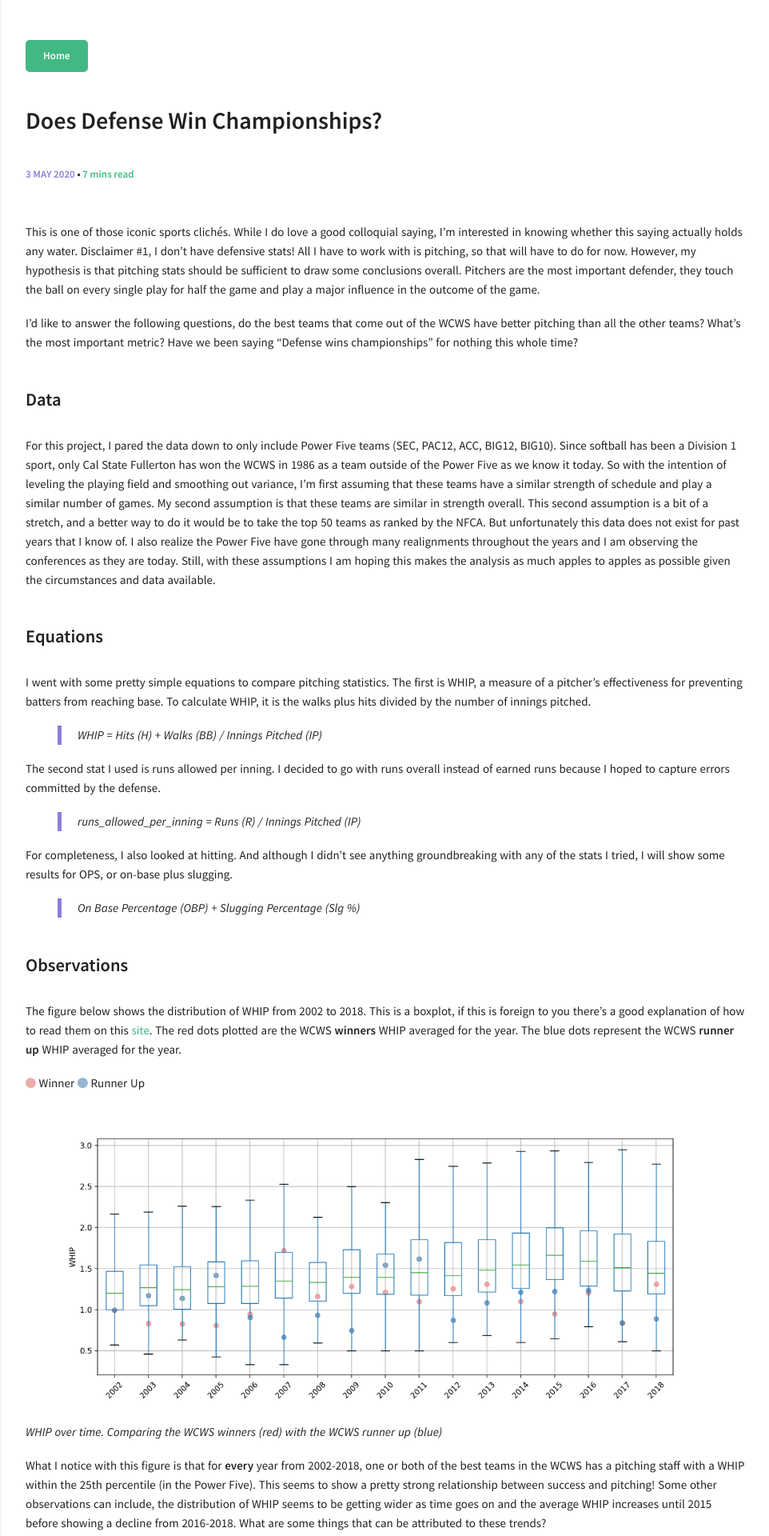
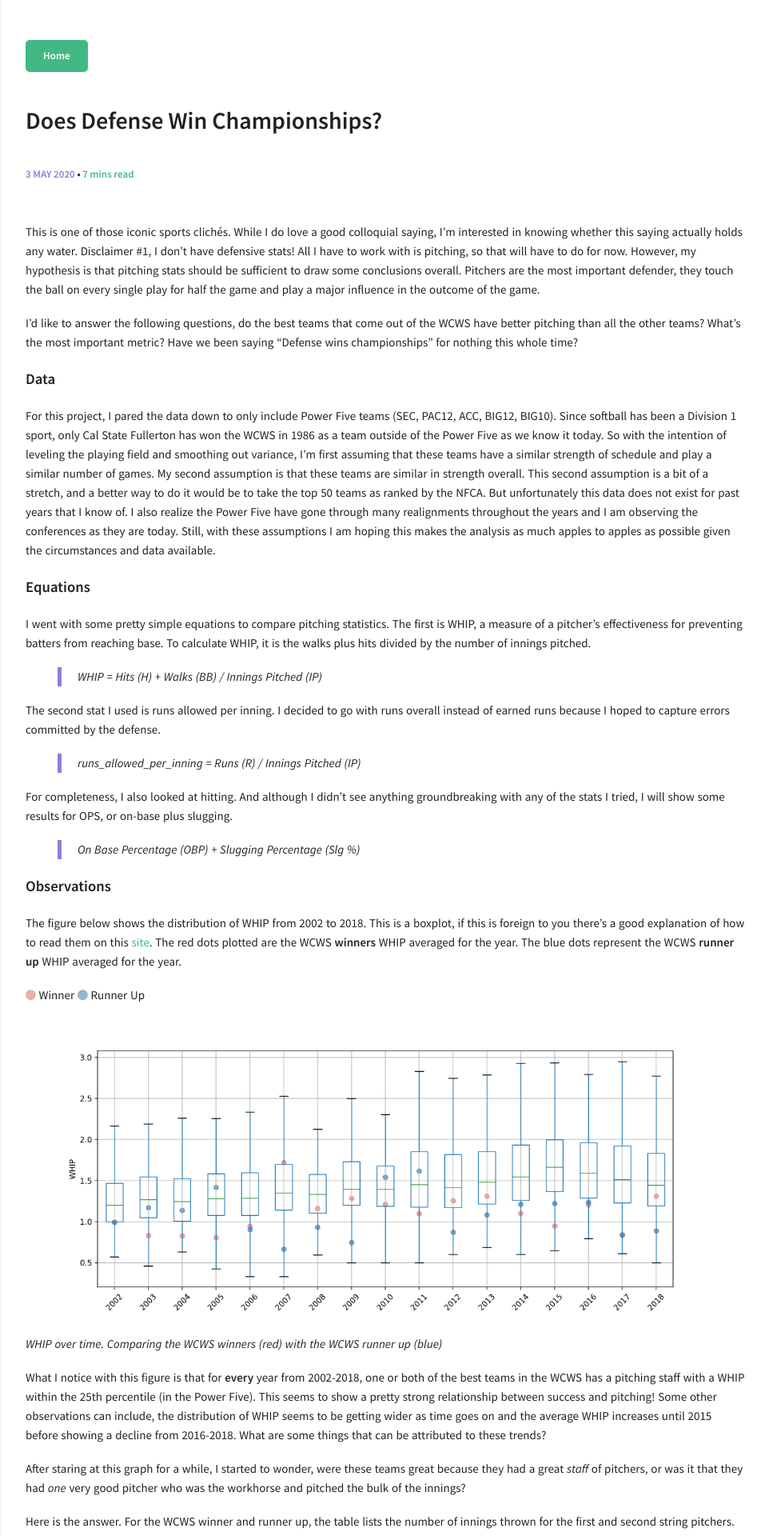
Before and after one commit to jenyeeiam/stats_blog, a Jekyll site: the page built from _posts/2020-05-03-defense-wins-champs.md, in a window 1280 px wide. Shown: the top 1920 px of the page at 80% size, without its empty margins (318-1280 px from the left). Built offline with Jekyll 4.4.1, drawn with Linux system fonts in a browser that asks for light colours.

Commit message:
site url, excerpt and smaller headings

```diff
--- a/_config.yml
+++ b/_config.yml
@@ -3,10 +3,10 @@
 # Site wide configuration
 ####################################
 #
-title: Softball Historian
+title: Softball by Numbers
 email:
 description: I am not a data scientist nor do I play one on TV, please help me.
-url: https://softballstats.netlify.app/
+url: https://softballbynumbers.com
 keywords: ["blog", "jekyll"]
 
 #
--- a/_includes/head.html
+++ b/_includes/head.html
@@ -50,7 +50,7 @@
 
   <!-- Icons -->
   <!-- 16x16 -->
-  <link rel="shortcut icon" href="{{ site.url }}/favicon.ico">
+  <link rel="shortcut icon" href="{{ site.url }}/favicon2.ico">
   <!-- 32x32 -->
-  <link rel="shortcut icon" href="{{ site.url }}/favicon.png">
+  <link rel="shortcut icon" href="{{ site.url }}/favicon2.png">
 </head>
--- a/_layouts/post_listing.html
+++ b/_layouts/post_listing.html
@@ -19,12 +19,12 @@
       {% endfor %}
       {% endif %}
     </p>
-    <h4>
+    <h3>
       <a href="{{ site.url }}{{ post.url }}" class="post-title" title="{{ post.title | escape }}">{{ post.title }}</a>
       {% if post.link %}
       <a class="post-title-link" href="{{ post.link }}" target="_blank" title="{{ post.title | escape }}"><i class="fa fa-external-link"></i></a>
       {% endif %}
-    </h4>
+    </h3>
 
     {% if post.author %}
       {% assign author = site.data.authors[post.author] %}
--- a/_posts/2020-05-03-defense-wins-champs.md
+++ b/_posts/2020-05-03-defense-wins-champs.md
@@ -10,11 +11,11 @@
 
 I'd like to answer the following questions, do the best teams that come out of the WCWS have better pitching than all the other teams? What's the most important metric? Have we been saying "Defense wins championships" for nothing this whole time?
 
-### Data
+#### Data
 
 For this project, I pared the data down to only include Power Five teams (SEC, PAC12, ACC, BIG12, BIG10). Since softball has been a Division 1 sport, only Cal State Fullerton has won the WCWS in 1986 as a team outside of the Power Five as we know it today. So with the intention of leveling the playing field and smoothing out variance, I'm first assuming that these teams have a similar strength of schedule and play a similar number of games. My second assumption is that these teams are similar in strength overall. This second assumption is a bit of a stretch, and a better way to do it would be to take the top 50 teams as ranked by the NFCA. But unfortunately this data does not exist for past years that I know of. I also realize the Power Five have gone through many realignments throughout the years and I am observing the conferences as they are today. Still, with these assumptions I am hoping this makes the analysis as much apples to apples as possible given the circumstances and data available.
 
-### Equations
+#### Equations
 
 I went with some pretty simple equations to compare pitching statistics. The first is WHIP, a measure of a pitcher's effectiveness for preventing batters from reaching base. To calculate WHIP, it is the walks plus hits divided by the number of innings pitched.
 
@@ -28,7 +29,7 @@
 
 > On Base Percentage (OBP) + Slugging Percentage (Slg %)
 
-### Observations
+#### Observations
 
 The figure below shows the distribution of WHIP from 2002 to 2018. This is a boxplot, if this is foreign to you there's a good explanation of how to read them on this [site][box_plot]. The red dots plotted are the WCWS **winners** WHIP averaged for the year. The blue dots represent the WCWS **runner up** WHIP averaged for the year.
 
@@ -77,7 +78,7 @@
 
 Looking at this graph it appears the best teams generally have middle of the road to above average hitting. It might be helpful to distinguish between regular season and post season hitting. Perhaps the best teams got hot once the post season started? But as far as I know the NCAA does not make this distinction in its record keeping, so we are left to speculate on this one.
 
-### Conclusion
+#### Conclusion
 
 Using some preliminary statistics to compare pitchers, it appears the old adage "Defense wins championships" holds fairly true. The pitcher is the most important player and defender on the field. She is the one that controls the game and keeps the other team from scoring, and in NCAA Division 1 softball it seems that a team really only needs 1 to do the job. In WHIP and runs allowed per inning, the best teams had a primary pitcher within the 25th percentile in the statistical category and many times a secondary pitcher in that percentile as well.
 <!--more-->
```
Also changed, not shown: other parts of _posts/2020-05-03-defense-wins-champs.md (+1 -0 lines), favicon2.ico (added), favicon2.png (added).
